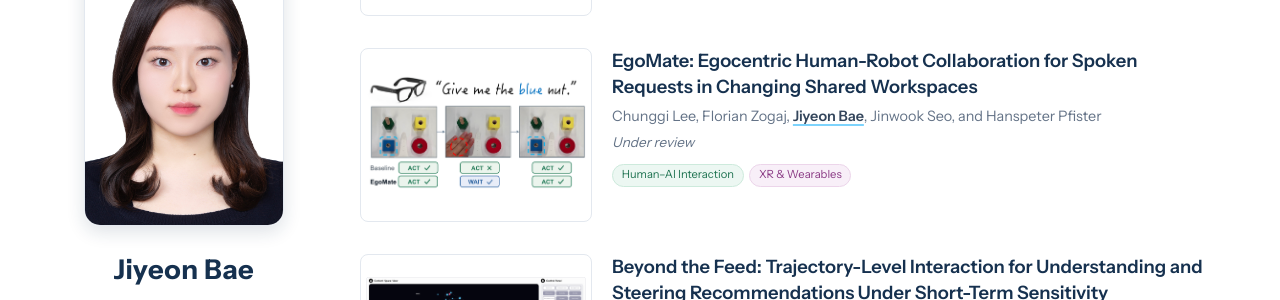
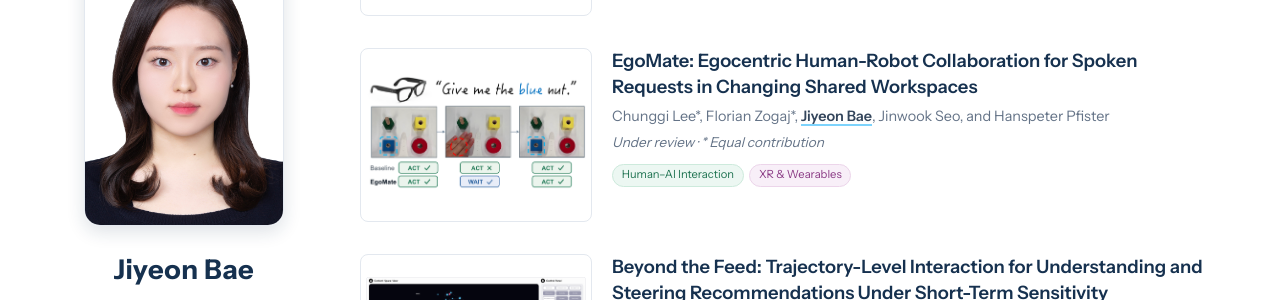
Before and after one commit to JiyeonBae/jiyeonbae.github.io, a Jekyll site: the page built from index.md, in a window 1280 px wide and 900 px high, scrolled down 737 px. Shown: the part 153-453 px from the top of the window. Built offline with Jekyll 4.4.1, drawn with Linux system fonts in a browser that asks for light colours.

Commit message:
Mark EgoMate co-first authors
Co-Authored-By: Claude Opus 5.5 <noreply@anthropic.com>

```diff
--- a/index.md
+++ b/index.md
@@ -50,8 +50,8 @@ title: Jiyeon Bae
         </div>
         <div class="pub-body">
           <h3 class="pub-title">EgoMate: Egocentric Human-Robot Collaboration for Spoken Requests in Changing Shared Workspaces</h3>
-          <p class="pub-authors">Chunggi Lee, Florian Zogaj, <strong>Jiyeon Bae</strong>, Jinwook Seo, and Hanspeter Pfister</p>
-          <p class="pub-cite">Under review</p>
+          <p class="pub-authors">Chunggi Lee*, Florian Zogaj*, <strong>Jiyeon Bae</strong>, Jinwook Seo, and Hanspeter Pfister</p>
+          <p class="pub-cite">Under review &middot; * Equal contribution</p>
           <div class="pub-tags"><span class="pub-tag t-hai">Human&ndash;AI Interaction</span><span class="pub-tag t-xr">XR &amp; Wearables</span></div>
         </div>
       </article>
```
Also changed, not shown: publications.md (+2 -2 lines).
